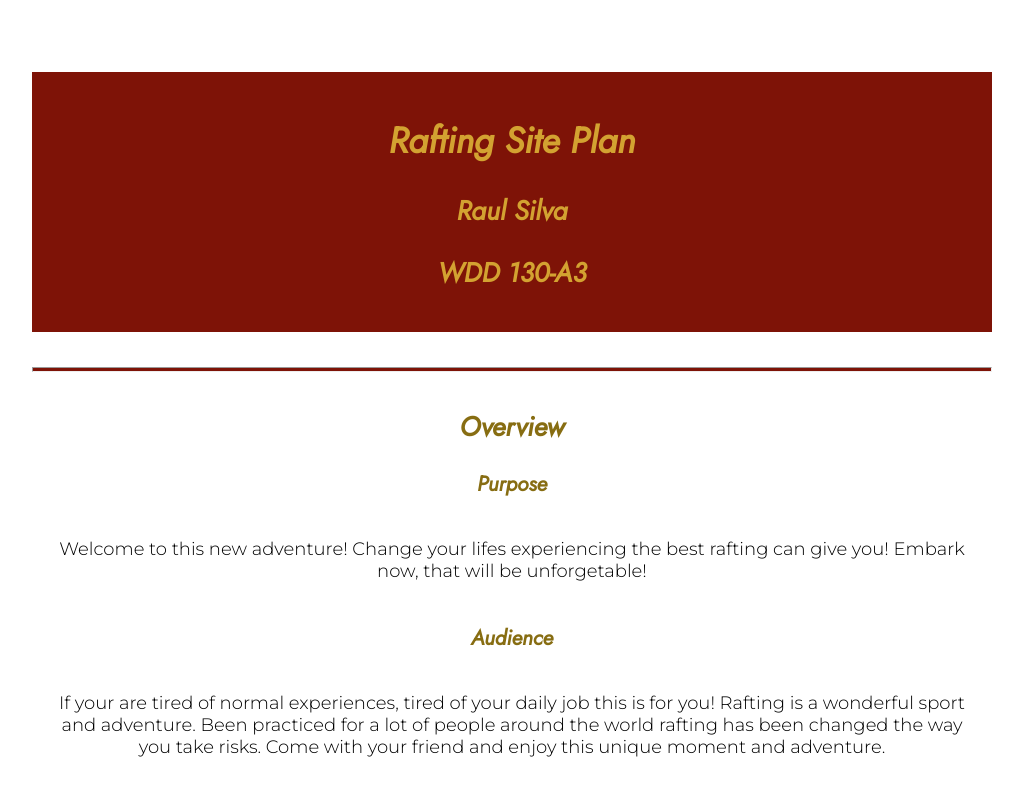
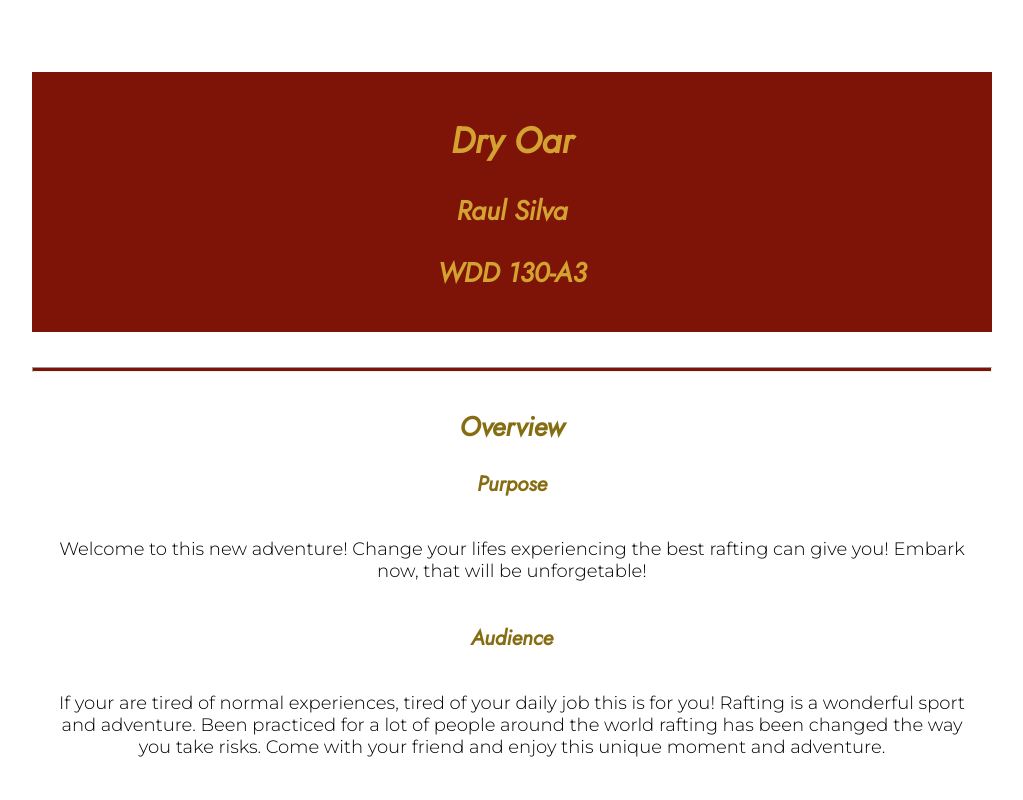
Before and after one commit to rftavaress/wdd130, a plain HTML site: page wwr/site-plan-rafting.html in a window 1280 px wide. Shown: the top 800 px of the page, without its empty margins (128-1151 px from the left). Drawn offline with Linux system fonts and the light colour scheme.

Commit message:
changing

```diff
--- a/wwr/site-plan-rafting.html
+++ b/wwr/site-plan-rafting.html
@@ -10,7 +10,7 @@
 
 <body>
   <header>
-    <h1> Rafting Site Plan </h1>
+    <h1> Dry Oar </h1>
     <h2>Raul Silva</h2>
     <h2>WDD 130-A3</h2>
     <!-- In the header above, add the name of your site, your name and class number. For example if you are in section 3 you would put WDD 130-03 -->
```
Also changed, not shown: wwr/index.html (+1 -1 lines).
